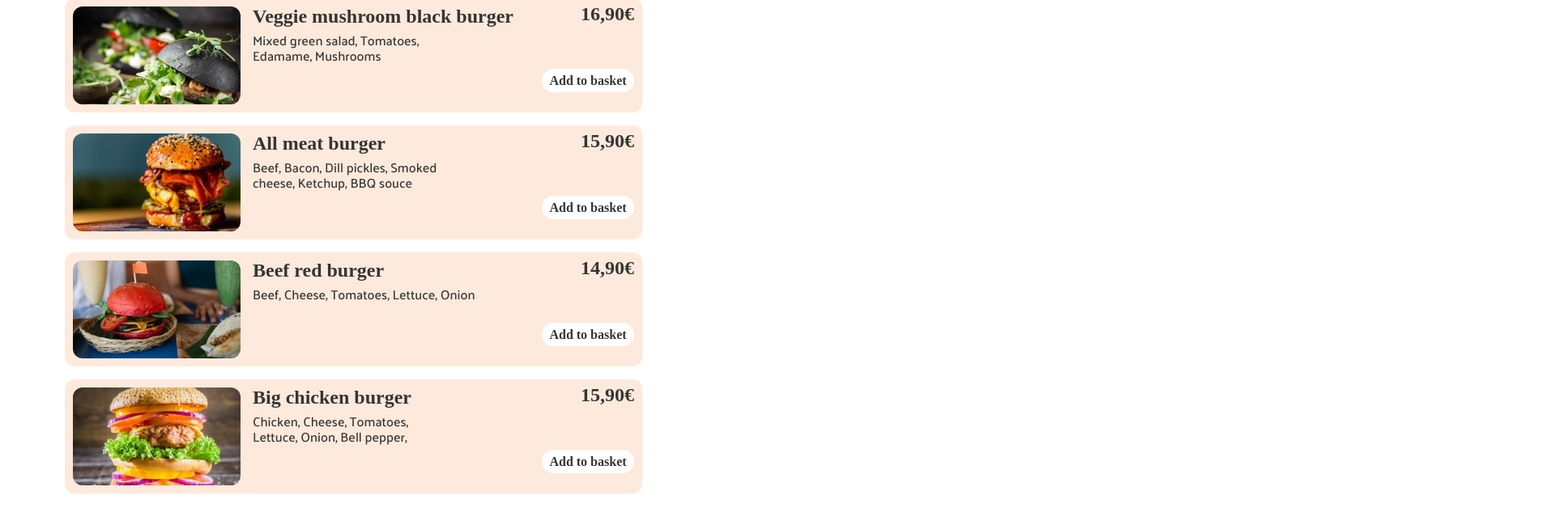
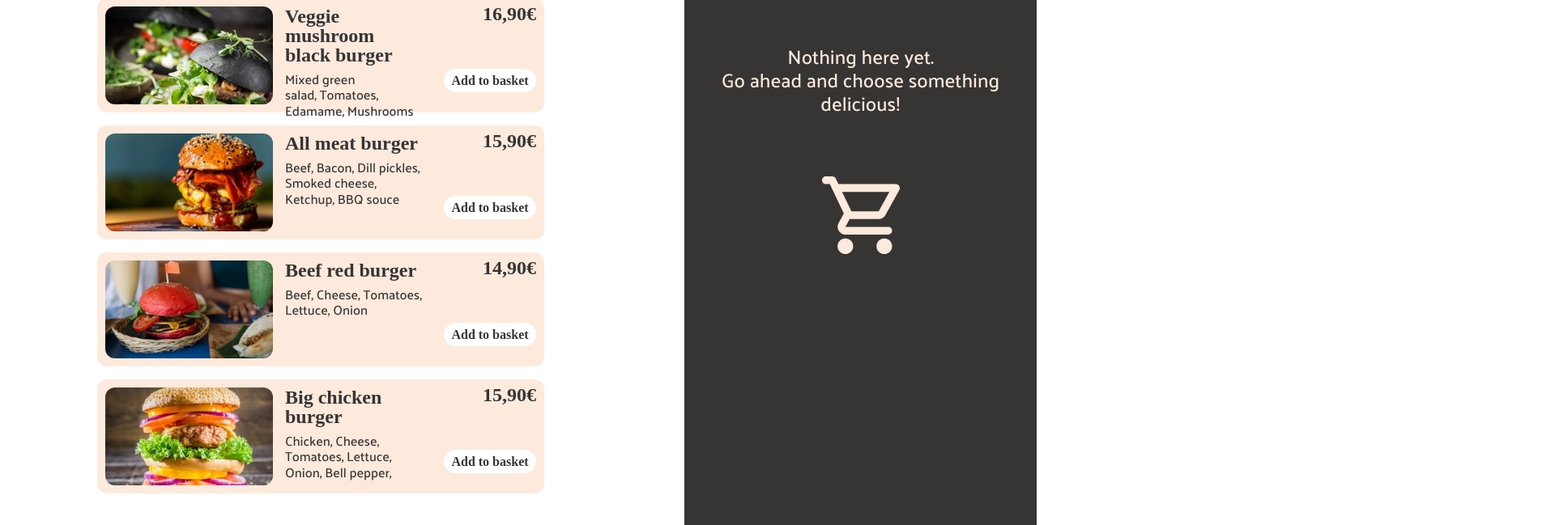
Before and after one commit to AnastasiaRoberz/bestell_app, a website: page index.html in a window 1280 px wide. Shown: the part 888-1537 px from the top of the page at 81% size, 1920 px wide, since content can reach past the window. Drawn offline with nearby package versions, Linux system fonts and the light colour scheme; a web font is replaced by a local one.

Commit message:
add empty basket layout

```diff
--- a/script.js
+++ b/script.js
@@ -1,7 +1,6 @@
 //#region GLOBAL VARIABLES
 const menuRef = document.getElementById("menu-wrapper");
-const basketRef = document.getElementById("basket");
-const basketContentRef = document.getElementById("basket-content");
+const basketRef = document.getElementById("basket-content");
 const dialogRef = document.getElementById("confirm-order-dialog");
 let basket = [];
 const deliveryFee = 4.99;
@@ -51,10 +50,8 @@ function renderDishCard(category) {
 //#region RENDER BASKET
 function renderBasket() {
   if (basket.length === 0) {
-    basketRef.classList.replace("basket-opened", "basket");
-    basketContentRef.innerHTML = "";
+    basketRef.innerHTML = basketEmptyTemplate();
   } else {
-    basketRef.classList.replace("basket", "basket-opened");
     const basketCards = renderAllBasketCards();
     const basketTable = basketConfirmOrderTemplate(
       formatPrice(calcBasketSubtotal()),
--- a/scripts/template.js
+++ b/scripts/template.js
@@ -42,6 +42,14 @@ const categoryTemplate = (currentCategory, dishes) => /*html*/ `
 //#endregion
 
 //#region BASKET TEMPLATES
+const basketEmptyTemplate = () => /*html*/ `
+  <p class="basket-txt">Nothing here yet.<br>
+  Go ahead and choose something delicious!</p>
+  <svg class="icon-basket-empty">
+    <use href="./assets/icons/icons.svg#icon-basket"></use>
+  </svg>
+`;
+
 const basketContentTemplate = (basketCards, basketTable) => /*html*/ `
   <div class="basket-cards" id="basket-cards-wrapper">${basketCards}</div>
   <div class="confirm-order" id="basket-total-table">${basketTable}</div>
--- a/style.css
+++ b/style.css
@@ -75,4 +75,5 @@
   display: flex;
   width: 100%;
   max-width: 1440px;
+  gap: 173px;
 }
--- a/styles/basket.css
+++ b/styles/basket.css
@@ -3,34 +3,43 @@
 }
 
 .basket {
-  display: none;
-}
-
-.basket-opened {
   width: 435px;
-  height: auto;
-  max-height: 100vh;
-  padding: 60px 30px;
-  margin-top: 60px;
+  height: 794px;
+  max-height: 100dvh;
+  padding: 64px 32px;
   background-color: var(--black);
   border-top-left-radius: 30px;
   border-bottom-left-radius: 30px;
   display: flex;
   flex-direction: column;
-  gap: 36px;
+  gap: 32px;
   position: sticky;
   top: 0;
-  display: flex;
-  flex-direction: column;
 }
 
 .basket-content {
+  height: 100%;
   display: flex;
   flex-direction: column;
-  gap: 36px;
+  align-items: center;
+  gap: 32px;
   flex: 1;
   min-height: 0;
   overflow: hidden;
+}
+
+.basket-txt {
+  font-weight: 500;
+  font-size: 1.5rem;
+  line-height: 120%;
+  margin: 32px 0;
+  color: var(--beige-light);
+}
+
+.icon-basket-empty {
+  height: 120px;
+  width: 120px;
+  fill: var(--beige-light);
 }
 
 .basket-cards {
--- a/styles/menu.css
+++ b/styles/menu.css
@@ -54,6 +54,7 @@
 .category-logo {
   height: 91px;
   width: auto;
+  margin-left: 48px;
 }
 
 .cards-wrapper {
@@ -61,13 +62,12 @@
   flex-direction: column;
   gap: 16px;
   width: 100%;
-  padding-left: 80px;
+  padding-left: 120px;
   flex: 1;
 }
 
 .card {
-  width: 713px;
-  min-width: 500px;
+  min-width: 400px;
   height: 141px;
   background-color: var(--beige-light);
   border-radius: 12px;
```
Also changed, not shown: assets/icons/icons.svg (added).
